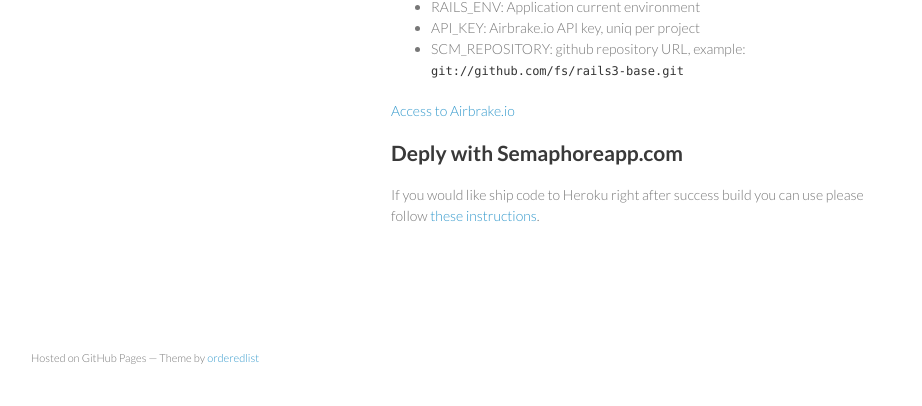
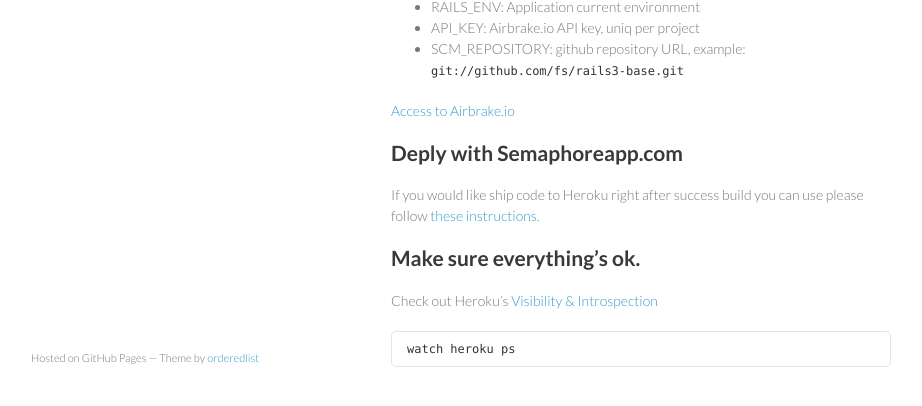
Before and after one commit to mike-burns/fs.github.com, a Jekyll site: the page built from deploy/heroku.md, in a window 1280 px wide and 900 px high, scrolled down 1799 px, cut to the strip 463-869 px from the top of the window. Shown: the whole strip, without its empty margins (179-1101 px from the left). Built offline with Jekyll 4.4.1, drawn with Linux system fonts in a browser that asks for light colours.

Commit message:
Update deploy/heroku.md

```diff
--- a/deploy/heroku.md
+++ b/deploy/heroku.md
@@ -102,3 +102,9 @@ If you use [Airbrake.io](https://www.airbrake.io) for tracking exceptions, you s
 ## Deply with Semaphoreapp.com
 
 If you would like ship code to Heroku right after success build you can use please follow [these instructions](/dev/ci-semaphoreapp).
+
+## Make sure everything's ok.
+
+Check out Heroku's [Visibility & Introspection](http://blog.heroku.com/archives/2011/6/24/the_new_heroku_3_visibility_introspection/)
+
+    watch heroku ps
```
